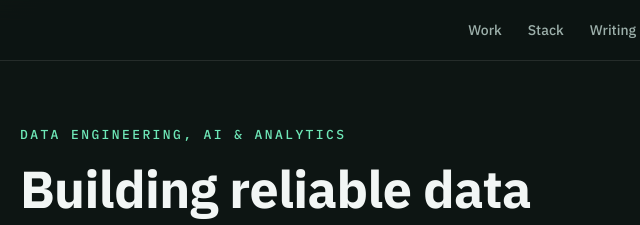
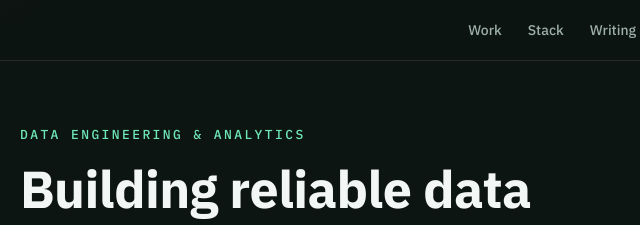
Before and after one commit to patrickokare/patrickokare.github.io, a plain HTML site: page index.html in a window 1280 px wide. Shown: the top 225 px of the page, 376-1016 px from the left. Drawn offline with Linux system fonts and the light colour scheme.

Commit message:
Site: remove AI from eyebrow
Co-Authored-By: Claude Sonnet 5.5 <noreply@anthropic.com>
Claude-Session: https://claude.ai/code/session_01NdSz7oJagTw3wrRSTqThEV

```diff
--- a/index.html
+++ b/index.html
@@ -106,7 +106,7 @@ footer{padding:40px 0 52px;font-size:13px;color:var(--muted);font-family:var(--m
 <header class="hero">
   <img class="photo" src="https://github.com/patrickokare.png?size=400" alt="Portrait of Patrick Okare" width="176" height="176">
   <div>
-    <p class="eyebrow">Data engineering, AI &amp; analytics</p>
+    <p class="eyebrow">Data engineering &amp; analytics</p>
     <h1>Building reliable data platforms at scale.</h1>
     <p class="stackline">Databricks · Snowflake · dbt · Spark · Python · SQL</p>
     <div class="cta">
```
